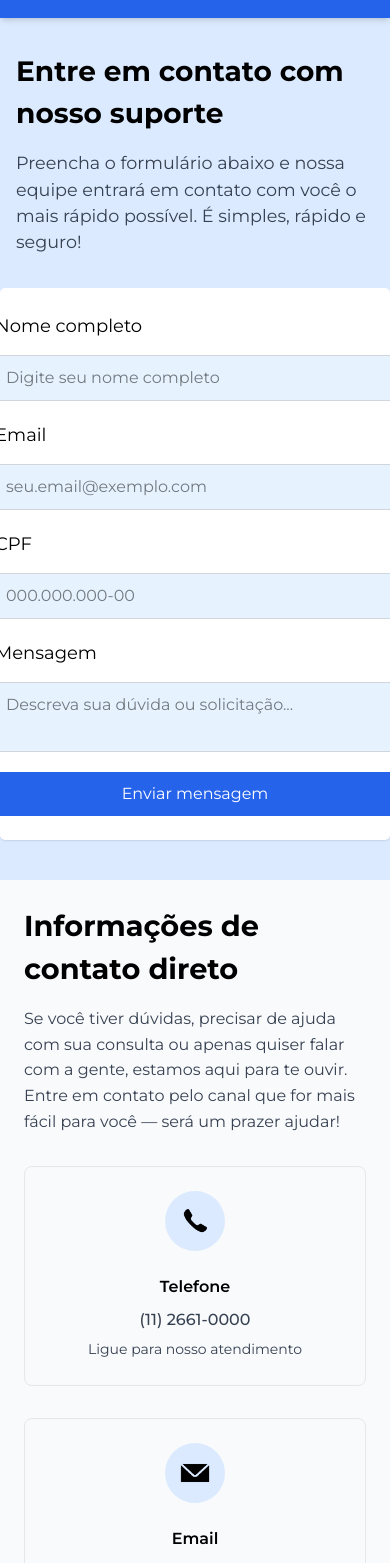
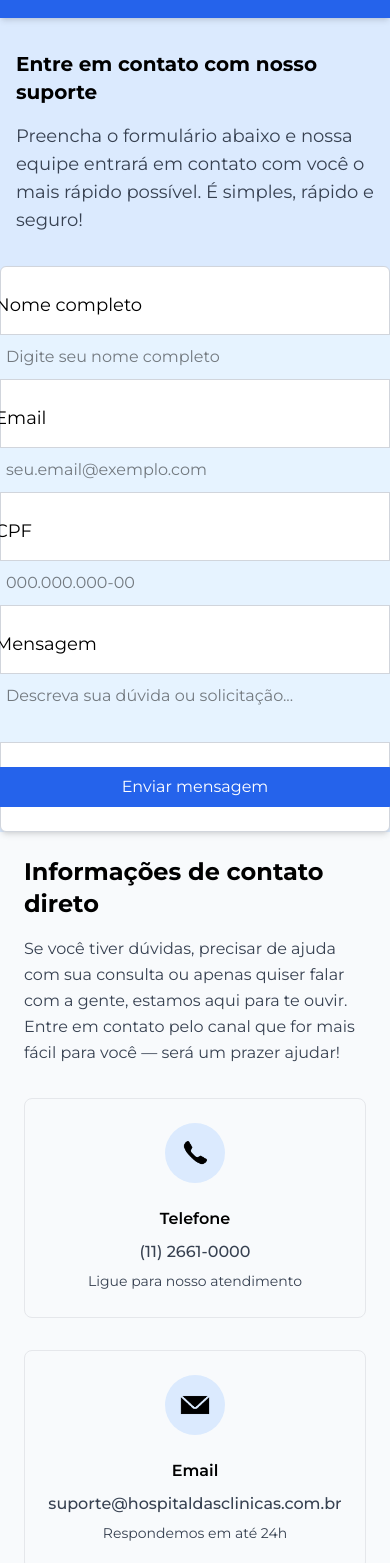
Before and after one commit to annaclrl/juntos-pela-saude, a React (Vite) app: page /contato in a window 390 px wide. Shown: the part 125-1688 px from the top of the page. Built offline with nearby package versions, Linux system fonts and the light colour scheme.

Commit message:
Aplicando tailwind na página de Cadastro

```diff
--- a/src/globals.css
+++ b/src/globals.css
@@ -684,7 +684,113 @@
   }
 }
 
+/* Contato */
 
+#container_pagina_contato_secao_apresentacao {
+  @apply p-12;
+}
+
+.container_pagina_contato_secoes {
+  @apply bg-blue-100 my-4 mb-8;
+}
+
+.contato_header h1 {
+  @apply text-4xl font-bold mb-4;
+}
+.contato_header p {
+  @apply text-lg text-[var(--cinza-escuro)] mx-auto;
+}
+
+.contato_form_wrapper {
+  @apply flex justify-center w-full;
+}
+
+.container_pagina_contato_secao_formulario {
+ @apply flex flex-col items-center gap-6 bg-white p-10 shadow-md rounded-md max-w-lg w-full border border-gray-300;
+}
+.container_pagina_contato_secao_formulario:hover {
+  @apply shadow-2xl;
+}
+
+.container_pagina_contato_secao_formulario_botao {
+  @apply w-[400px] flex justify-start;
+}
+.container_pagina_contato_secao_formulario_botao button {
+  @apply px-5 py-2 text-base bg-[var(--azul-principal)] text-white rounded-md cursor-pointer font-[var(--fonte-principal)] transition duration-300 ease-in-out;
+}
+.container_pagina_contato_secao_formulario_botao button:hover {
+  @apply scale-110 bg-[#1c5fc1];
+}
+
+#container_pagina_contato_secao_informacoes {
+  @apply bg-slate-50 p-10 h-fit;
+}
+.container_pagina_contato_secao_informacoes_texto h2 {
+  @apply text-2xl font-bold mb-4;
+}
+.container_pagina_contato_secao_informacoes_texto p {
+  @apply text-[var(--cinza-escuro)] leading-relaxed mb-8;
+}
+.contato_informacoes {
+  @apply flex flex-col gap-8;
+}
+.container_pagina_contato_secao_informacoes_itens {
+  @apply list-none flex items-start gap-6 p-6 rounded-lg border border-gray-200 transition-all duration-300 ease-in-out;
+}
+.container_pagina_contato_secao_informacoes_itens:hover {
+  @apply -translate-y-0.5 shadow-md;
+}
+
+.icon_wrapper {
+  @apply bg-[var(--azul-claro)] w-[60px] h-[60px] rounded-full flex justify-center items-center shrink-0;
+}
+.icones {
+  @apply w-[30px] h-auto;
+}
+
+.contato_detalhes h3 {
+  @apply font-semibold mb-2;
+}
+.contato_detalhes p {
+  @apply mb-1 font-medium;
+}
+.contato_nota {
+  @apply text-sm text-[var(--cinza-escuro)];
+}
+
+/* Contato Responsivo */
+@media (max-width: 768px) {
+  .contato_conteudo {
+    @apply grid-cols-1;
+  }
+  #container_pagina_contato_secao_apresentacao {
+    @apply px-4 py-8;
+  }
+  .contato_header h1 {
+    @apply text-2xl;
+  }
+  .container_pagina_contato_secao_formulario {
+    @apply p-6;
+  }
+  #container_pagina_contato_secao_informacoes {
+    @apply p-6;
+  }
+}
+
+@media (max-width: 480px) {
+  .contato_header h1 {
+    @apply text-xl;
+  }
+  .container_pagina_contato_secao_informacoes_itens {
+    @apply flex-col text-center items-center;
+  }
+  .contact-details {
+    @apply text-center;
+  }
+  .container_pagina_contato_secao_formulario_botao button {
+    @apply w-full justify-center;
+  }
+}
 
 
 
--- a/src/pages/Contato/Contato.css
+++ /dev/null
@@ -1,188 +0,0 @@
-#container_pagina_contato_secao_apresentacao {
-  padding: 3rem 3rem;
-}
-
-.container_pagina_contato_secoes{
-  background: #dbeafe;
-  margin: 1rem 0 2rem 0;
-}
-.contato-header h1 {
-  font-size: 2.5rem;
-  font-weight: 700;
-  margin-bottom: 1rem;
-}
-
-.contato-header p {
-  font-size: 1.1rem;
-  color: var(--cinza-escuro);
-  margin: 0 auto;
-}
-
-.form-wrapper {
-  display: flex;
-  justify-content: center;
-}
-
-.container_pagina_contato_secao_formulario {
-  background-color: #ffff;
-  display: flex;
-  flex-direction: column;
-  align-items: center;
-  margin-bottom: 40px;
-  gap: 20px;
-  padding: 40px 70px;
-  border-radius: 5px;
-  box-shadow: 0 1px 2px rgba(0, 0, 0, 0.1);
-  max-width: 500px;
-  width: 100%;
-
-}
-
-.container_pagina_contato_secao_formulario:hover {
-  box-shadow: 0 20px 25px -5px rgba(0, 0, 0, 0.1);
-}
-
-.container_pagina_contato_secao_formulario_botao {
-  width: 400px;
-  display: flex;
-  justify-content: flex-start;
-}
-
-.container_pagina_contato_secao_formulario_botao button {
-  padding: 10px 20px;
-  font-size: 16px;
-  background-color: var(--azul-principal);
-  color: white;
-  border: none;
-  border-radius: 5px;
-  cursor: pointer;
-  font-family: var(--fonte-principal);
-  transition: background-color 0.3s;
-  transition: transform 0.3s ease;
-}
-
-.container_pagina_contato_secao_formulario_botao button:hover {
-  transform: scale(1.1);
-  background-color: #1c5fc1;
-}
-
-#container_pagina_contato_secao_informacoes {
-  background-color: #f8fafc;
-  padding: 2.5rem;
-  height: fit-content;
-}
-
-.container_pagina_contato_secao_informacoes_texto h2 {
-  font-size: 1.8rem;
-  font-weight: 700;
-  margin-bottom: 1rem;
-}
-
-.container_pagina_contato_secao_informacoes_texto p {
-  color: var(--cinza-escuro);
-  line-height: 1.6;
-  margin-bottom: 2rem;
-}
-
-.contato_informacoes {
-  display: flex;
-  flex-direction: column;
-  gap: 2rem;
-}
-
-.container_pagina_contato_secao_informacoes_itens {
-  list-style: none;
-  display: flex;
-  align-items: flex-start;
-  gap: 1.5rem;
-  padding: 1.5rem;
-  border-radius: 8px;
-  transition: all 0.3s ease;
-  border: 1px solid #e5e7eb;
-}
-
-.container_pagina_contato_secao_informacoes_itens:hover {
-  transform: translateY(-2px);
-  box-shadow: 0 4px 6px -1px rgba(0, 0, 0, 0.1), 0 2px 4px -1px rgba(0, 0, 0, 0.06);
-}
-
-.icon-wrapper {
-  background-color: var(--azul-claro);
-  width: 60px;
-  height: 60px;
-  border-radius: 50%;
-  display: flex;
-  justify-content: center;
-  align-items: center;
-  flex-shrink: 0;
-}
-
-.icones {
-  width: 30px;
-  height: auto;
-}
-
-.contato_detalhes h3 {
-  font-weight: 600;
-  margin-bottom: 0.5rem;
-}
-
-.contato_detalhes p {
-  margin-bottom: 0.25rem;
-  font-weight: 500;
-}
-
-.contato_nota {
-  font-size: 0.875rem;
-  color: var(--cinza-escuro);
-}
-
-
-@media (max-width: 1024px) {
-  .contato-content {
-    gap: 2rem;
-  }
-}
-
-@media (max-width: 768px) {
-  .contato-content {
-    grid-template-columns: 1fr;
-  }
-
-  #container_pagina_contato_secao_apresentacao {
-    padding: 2rem 1rem;
-  }
-
-  .contato-header h1 {
-    font-size: 2rem;
-  }
-
-  .container_pagina_contato_secao_formulario {
-    padding: 1.5rem;
-  }
-
-  #container_pagina_contato_secao_informacoes {
-    padding: 1.5rem;
-  }
-}
-
-@media (max-width: 480px) {
-  .contato-header h1 {
-    font-size: 1.75rem;
-  }
-
-  .container_pagina_contato_secao_informacoes_itens {
-    flex-direction: column;
-    text-align: center;
-    align-items: center;
-  }
-
-  .contact-details {
-    text-align: center;
-  }
-
-  .container_pagina_contato_secao_formulario_botao button {
-    width: 100%;
-    justify-content: center;
-  }
-}
--- a/src/pages/Contato/index.tsx
+++ b/src/pages/Contato/index.tsx
@@ -2,7 +2,6 @@ import CampoFormulario from '../../components/CampoFormulario';
 import IconTelefone from '../../assets/icons/icon-telefone.png';
 import IconEmail from '../../assets/icons/icon-email.png';
 import IconSuporte from '../../assets/icons/icon-suporte.png';
-import './Contato.css'
 import { useState } from 'react';
 
 const Contato = () => {
@@ -43,14 +42,13 @@ const Contato = () => {
     return (
         <main id="container_pagina_contato">
             <section id="container_pagina_contato_secao_apresentacao">
-                <div className="contato-header">
+                <div className="contato_header">
                     <h1>Entre em contato com nosso suporte</h1>
                     <p>Preencha o formulário abaixo e nossa equipe entrará em contato com você o mais rápido possível. É simples, rápido e seguro!</p>
                 </div>
             </section>
-            <div className="contato-content">
-                <div className="form-section">
-                    <div className='form-wrapper'>
+            <div className="contato_conteudo">
+                    <div className='contato_form_wrapper'>
                         <form className='container_pagina_contato_secao_formulario' onSubmit={handleEnviar}>
                             <CampoFormulario
                                 id="nome"
@@ -93,11 +91,10 @@ const Contato = () => {
                             )}
 
                             <div className='container_pagina_contato_secao_formulario_botao'>
-                                <button> <span className="spinner"></span>Enviar mensagem</button>
+                                <button>Enviar mensagem</button>
                             </div>
                         </form>
                     </div>
-                </div>
             </div>
             <section id="container_pagina_contato_secao_informacoes">
                 <div className="container_pagina_contato_secao_informacoes_texto">
@@ -105,7 +102,7 @@ const Contato = () => {
                     <p>Se você tiver dúvidas, precisar de ajuda com sua consulta ou apenas quiser falar com a gente, estamos aqui para te ouvir. Entre em contato pelo canal que for mais fácil para você — será um prazer ajudar!</p>
                     <ul className="contato_informacoes">
                         <li className="container_pagina_contato_secao_informacoes_itens">
-                            <div className="icon-wrapper">
+                            <div className="icon_wrapper">
                                 <img className="icones" src={IconTelefone} alt="Ícone de telefone" />
                             </div>
                             <div className="contato_detalhes">
@@ -116,7 +113,7 @@ const Contato = () => {
                         </li>
 
                         <li className="container_pagina_contato_secao_informacoes_itens">
-                            <div className="icon-wrapper">
+                            <div className="icon_wrapper">
                                 <img className="icones" src={IconEmail} alt="Ícone de email" />
                             </div>
                             <div className="contato_detalhes">
@@ -127,7 +124,7 @@ const Contato = () => {
                         </li>
 
                         <li className="container_pagina_contato_secao_informacoes_itens">
-                            <div className="icon-wrapper">
+                            <div className="icon_wrapper">
                                 <img className="icones" src={IconSuporte} alt="Ícone de suporte" />
                             </div>
                             <div className="contato_detalhes">
```
